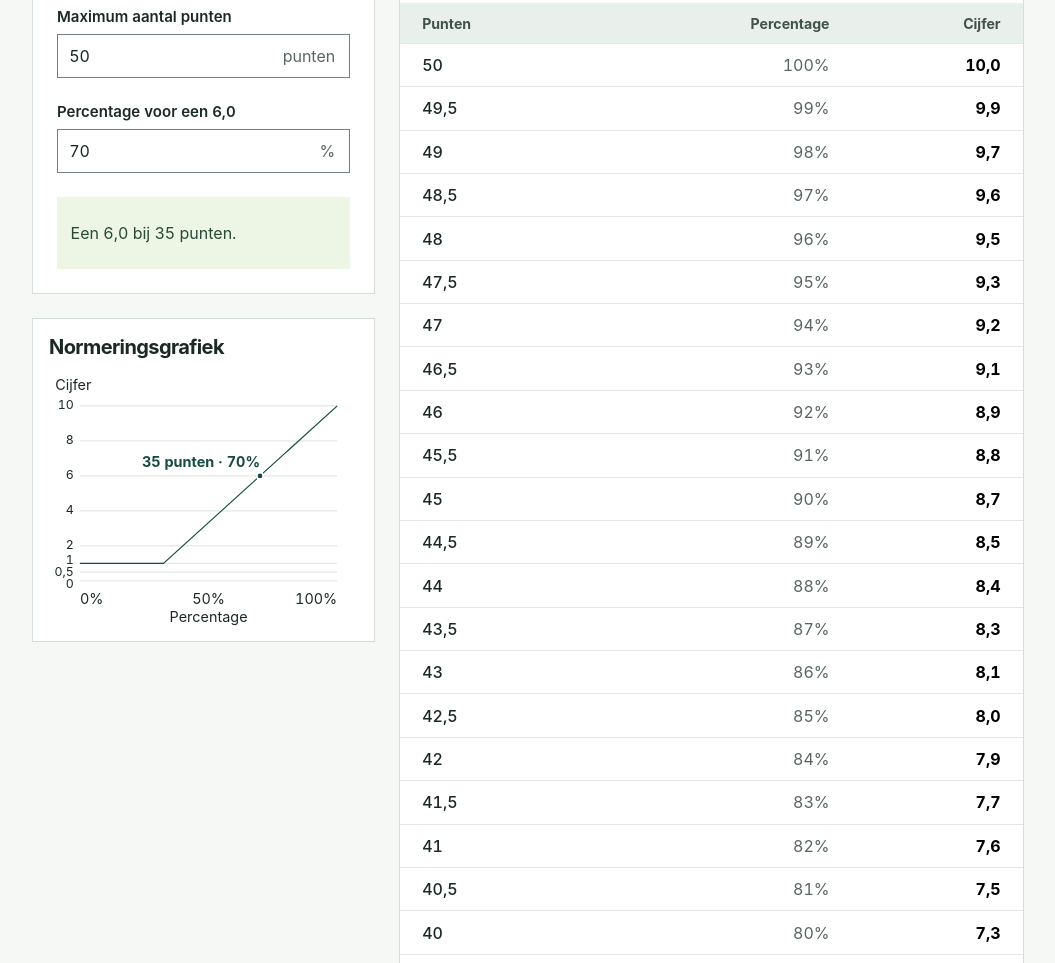
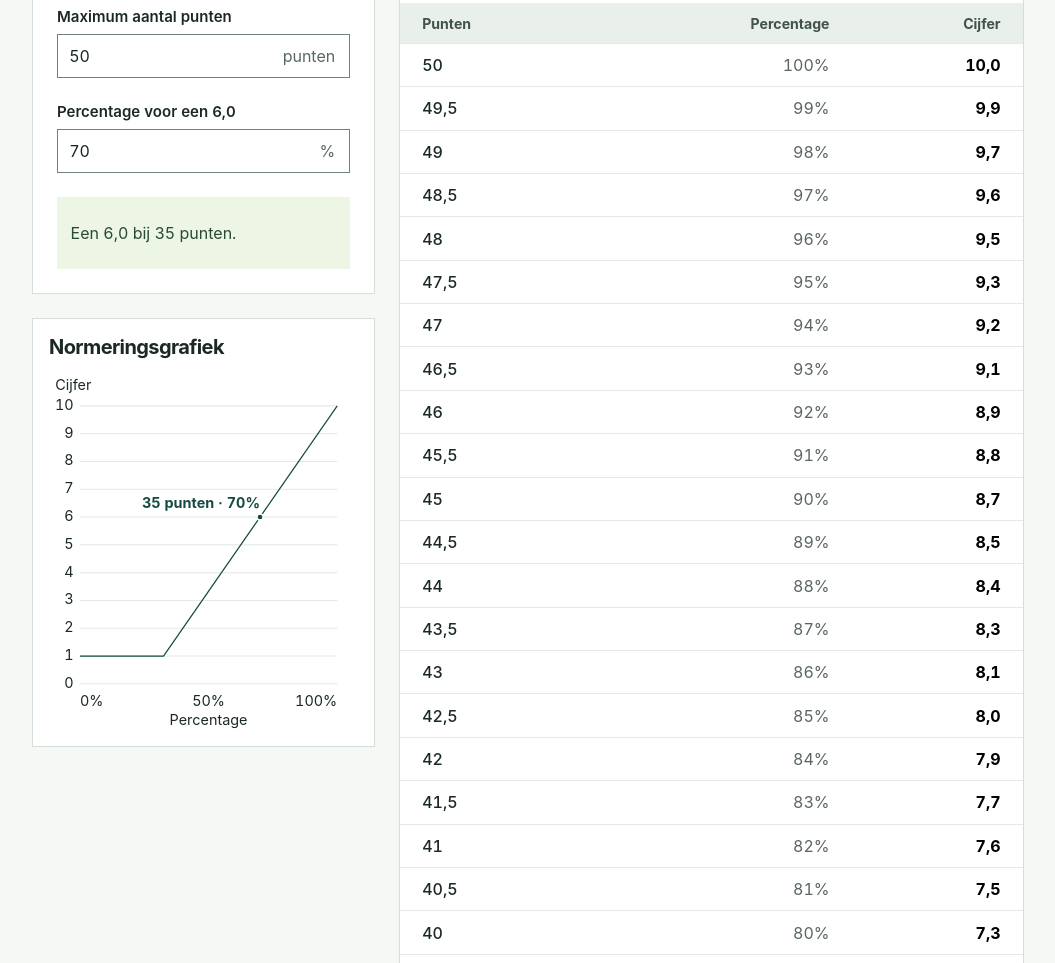
Before and after one commit to nijdamb/toetscijfers, a website with bundled scripts: page public/index.html in a window 1280 px wide. Shown: the part 350-1313 px from the top of the page, without its empty margins (112-1167 px from the left). Built offline with nearby package versions, Linux system fonts and the light colour scheme.

Commit message:
Space the chart axis evenly across whole grades

```diff
--- a/public/chart.js
+++ b/public/chart.js
@@ -13,7 +13,7 @@ export function renderGradeChart(maximum, norm, targetLabel) {
   if (!targetLabel) return;
 
   const x = (percent) => 30 + 2.5 * percent;
-  const y = (grade) => 200 - 17 * grade;
+  const y = (grade) => 300 - 27 * grade;
   const percentPerGrade = (100 - norm) / 4;
   const floorPercent = norm - 5 * percentPerGrade;
   const startGrade = Math.max(1, 6 - norm / percentPerGrade);
@@ -25,10 +25,12 @@ export function renderGradeChart(maximum, norm, targetLabel) {
     .setAttribute('points', points.map((point) => point.join(',')).join(' '));
 
   const normX = x(norm);
-  chart.querySelector('circle').setAttribute('cx', normX);
+  const marker = chart.querySelector('circle');
+  marker.setAttribute('cx', normX);
+  marker.setAttribute('cy', y(6));
   const label = chart.querySelector('.chart-label');
   label.setAttribute('x', normX);
-  label.setAttribute('y', norm > 50 ? 89 : 116);
+  label.setAttribute('y', y(6) + (norm > 50 ? -9 : 18));
   label.style.transform =
     norm > 50
       ? `translateX(max(-100%, ${x(0) - normX}px))`
--- a/public/index.html
+++ b/public/index.html
@@ -53,7 +53,7 @@
             </button>
             <svg
               id="grade-chart"
-              viewBox="0 0 300 242"
+              viewBox="0 0 300 344"
               aria-hidden="true"
               role="img"
               aria-labelledby="chart-description"
@@ -62,26 +62,29 @@
               <text x="6" y="15">Cijfer</text>
               <path
                 class="chart-grid"
-                d="M30 30H280 M30 64H280 M30 98H280 M30 132H280 M30 166H280 M30 183H280 M30 191.5H280 M30 200H280"
+                d="M30 30H280 M30 57H280 M30 84H280 M30 111H280 M30 138H280 M30 165H280 M30 192H280 M30 219H280 M30 246H280 M30 273H280 M30 300H280"
               />
               <g class="chart-ticks" text-anchor="end" dominant-baseline="middle">
                 <text x="24" y="30">10</text>
-                <text x="24" y="64">8</text>
-                <text x="24" y="98">6</text>
-                <text x="24" y="132">4</text>
-                <text x="24" y="166">2</text>
-                <text x="24" y="180">1</text>
-                <text x="24" y="191.5">0,5</text>
-                <text x="24" y="204">0</text>
+                <text x="24" y="57">9</text>
+                <text x="24" y="84">8</text>
+                <text x="24" y="111">7</text>
+                <text x="24" y="138">6</text>
+                <text x="24" y="165">5</text>
+                <text x="24" y="192">4</text>
+                <text x="24" y="219">3</text>
+                <text x="24" y="246">2</text>
+                <text x="24" y="273">1</text>
+                <text x="24" y="300">0</text>
               </g>
               <g>
-                <text x="30" y="222">0%</text>
-                <text x="155" y="222" text-anchor="middle">50%</text>
-                <text x="280" y="222" text-anchor="end">100%</text>
-                <text x="155" y="240" text-anchor="middle">Percentage</text>
+                <text x="30" y="322">0%</text>
+                <text x="155" y="322" text-anchor="middle">50%</text>
+                <text x="280" y="322" text-anchor="end">100%</text>
+                <text x="155" y="340" text-anchor="middle">Percentage</text>
               </g>
               <polyline class="chart-line" />
-              <circle class="chart-norm" cy="98" r="3" />
+              <circle class="chart-norm" r="3" />
               <text class="chart-label"></text>
             </svg>
           </section>
--- a/public/style.css
+++ b/public/style.css
@@ -215,7 +215,7 @@ button {
   }
 }
 
-@media (min-width: 44.01rem) {
+@media (min-width: 44.01rem) and (min-height: 54rem) {
   aside {
     position: sticky;
     top: var(--space-md);
@@ -237,10 +237,6 @@ button {
 
 #grade-chart[aria-hidden='true'] {
   visibility: hidden;
-}
-
-.chart-ticks {
-  font-size: 12px;
 }
 
 .chart-grid {
```
Also changed, not shown: e2e/chart.spec.js (+10 -3 lines).
